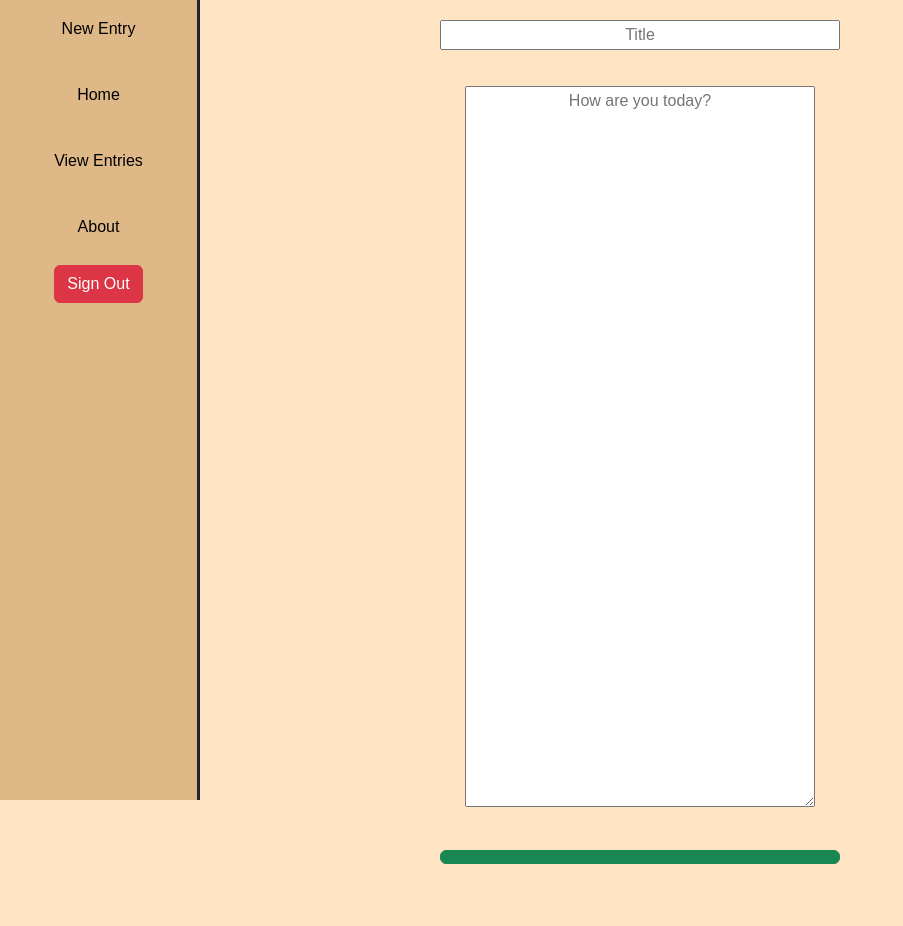
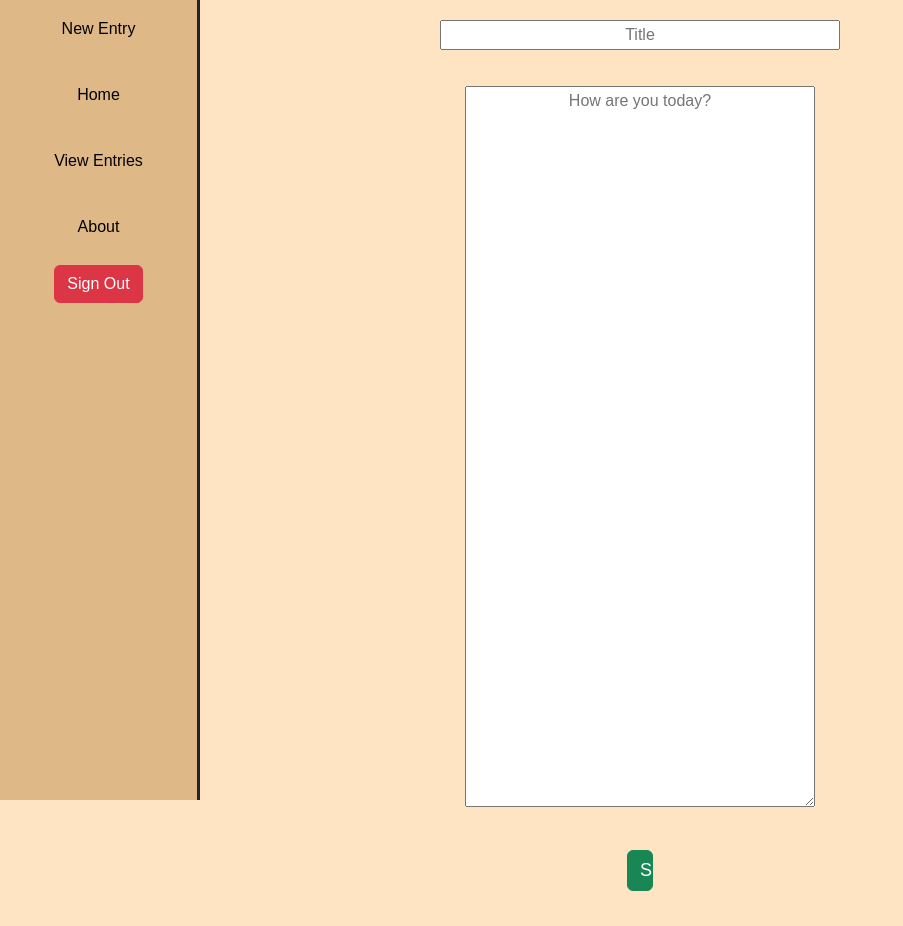
Before and after one commit to JustinYSJSU/react_journal, a React (Create React App) app: page /newEntry in a window 1280 px wide. Shown: the whole page, without its empty margins (0-903 px from the left). Before the commit the page ends 899 px from the top, so only its background shows below. Built offline with nearby package versions, Linux system fonts and the light colour scheme; no server answers.

Commit message:
change button width

```diff
--- a/src/css/entry.css
+++ b/src/css/entry.css
@@ -7,7 +7,7 @@ input, textarea {
 
   #save-button {
     margin-bottom: 35px;
-    max-height: 10px;
+    max-width: 10px;
   }
 
   form {
```
